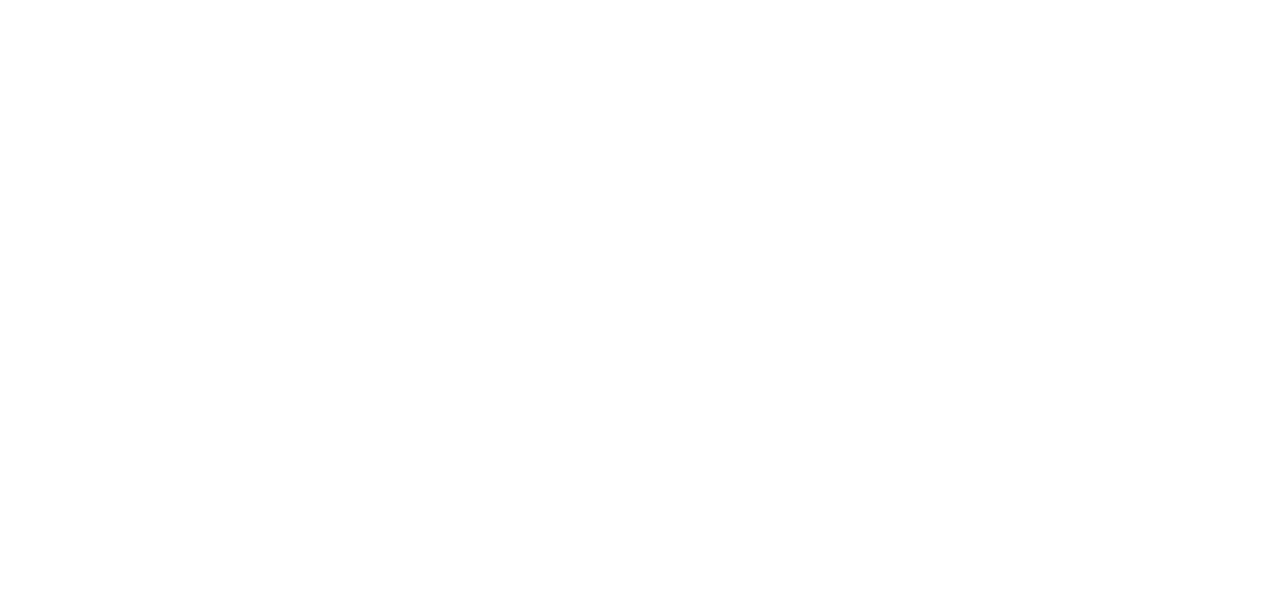
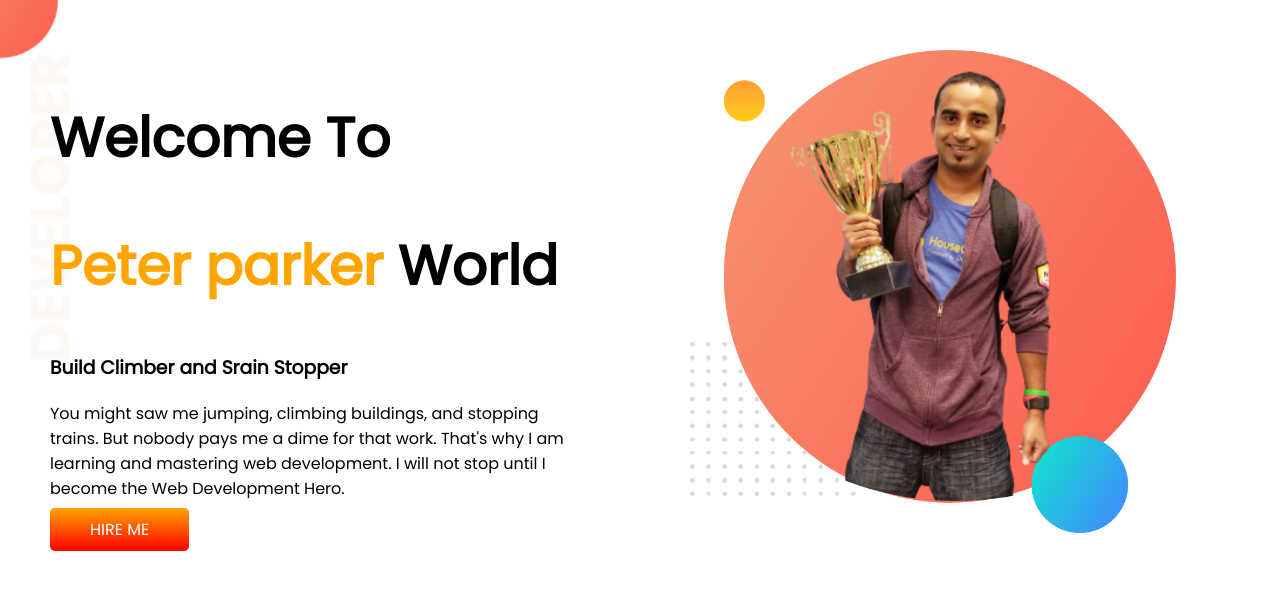
Before and after one commit to Faiyaz-Mahmud/JHANKAR-PORTFOLIO, a plain HTML site: page index.html in a window 1280 px wide. Drawn offline with Linux system fonts and the light colour scheme.

Commit message:
secontcommit

```diff
--- a/index.html
+++ b/index.html
@@ -4,12 +4,34 @@
     <meta charset="UTF-8">
     <meta http-equiv="X-UA-Compatible" content="IE=edge">
     <meta name="viewport" content="width=device-width, initial-scale=1.0">
-    <title>JHANKAR MAHBUB PORTFOLIO
-    </title>
+    <title>JHANKAR MAHBUB PORTFOLIO</title>
+    <link rel="preconnect" href="https://fonts.googleapis.com">
+    <link rel="preconnect" href="https://fonts.gstatic.com" crossorigin>
+    <link href="https://fonts.googleapis.com/css2?family=Poppins&display=swap" rel="stylesheet">
+
     <link rel="stylesheet" href="style.css">
     <link rel="shortcut icon" href="images/dream-bg.png" type="image/x-icon">
 </head>
 <body>
+<section class="top-banner" >
+    <div class="half-width">
+        <h1>Welcome To </h1>
+        <h1><span class="posh">Peter parker</span>  World</h1>
+
+        <h3>Build Climber and Srain Stopper</h3>
+        <p>You might saw me jumping, climbing buildings, and stopping trains. But nobody pays me a dime for that work. That's why I am learning and mastering web development. I will not stop until I become the Web Development Hero.</p>
+
+
+        <a class="link-button" target="_blank" href="https://www.facebook.com/profile.php?id=100006543678660">HIRE ME</a>
+    </div>
+    <div class="half-width">
+        <img src="using image/my-bg.png" alt="Jhankar mahbub">
+    </div>
+</section>
+
+
+
+
 
 </body>
 </html>
--- a/style.css
+++ b/style.css
@@ -0,0 +1,38 @@
+body{
+    font-family: 'Poppins', sans-serif;
+    margin:0;
+
+
+}
+h1{
+    font-size: 55px;
+}
+.posh{
+    color:orange;
+}
+section{
+    display:flex;
+}
+.half-width{
+    width:50%;
+    padding:30px;
+    margin:20px;
+
+}
+.half-width img{
+    width:90%;
+}
+.link-button{
+    text-decoration:none;
+    background-color:orange ;
+    padding:10px 40px;
+    border-radius: 5px;
+    background-image:linear-gradient(orange,red) ;
+    color:white;
+    font-weight:500;
+}
+.top-banner{
+    background-image: url(images/top-banner.png);
+    background-repeat: no-repeat;
+
+}
```
Also changed, not shown: using image/my-bg.png (added), using image/my-bg2.png (added), using image/thumbs-removebg-preview.png (added), using image/trophy-removebg-preview.png (added), 7 other files.
